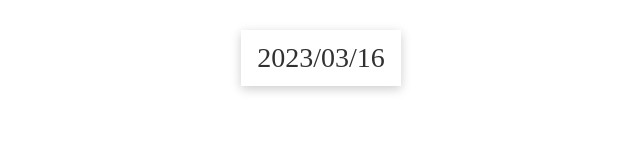
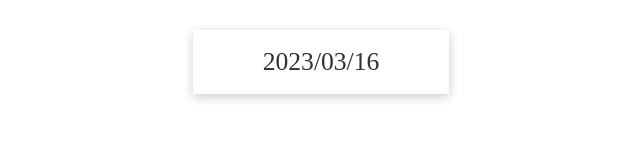
Before and after one commit to jejecrunch/fastcampus-react-project, a website: page datepicker/public/index.html in a window 1280 px wide. Shown: the whole page, without its empty margins (319-959 px from the left). Drawn offline with nearby package versions, Linux system fonts and the light colour scheme; files that its build step writes are made by us from their sources.

Commit message:
refactor(chap3): apply second reponsive web

```diff
--- a/datepicker/src/scss/style.scss
+++ b/datepicker/src/scss/style.scss
@@ -11,15 +11,15 @@
   .date-input {
     margin: 30px auto;
     display: flex;
-    height: 2em;
-    width: 20vmin;
+    height: 5vw;
+    width: 20vw;
+    font-size: 2vw;
     position: relative;
     justify-content: center;
     align-items: center;
     background-color: #fff;
     box-shadow: 0px 3px 10px rgba(0, 0, 0, 0.2);
     color: #313131;
-    font-size: 28px;
     cursor: pointer;
     // !
     &:hover {
@@ -51,6 +51,8 @@
       align-items: center;
       border-bottom: 2px solid #eee;
 
+      font-size: 1vw;
+
       .arrows {
         width: 35px;
         height: 35px;
@@ -77,6 +79,7 @@
 
       .day {
         display: flex;
+        font-size: 1vw;
         width: 20vw;
         height: 100%;
         justify-content: center;
@@ -103,6 +106,7 @@
         justify-content: center;
         align-items: center;
         color: #313131;
+        font-size: 1em;
         height: 7vw;
         width: 7vw;
         cursor: pointer;
```
